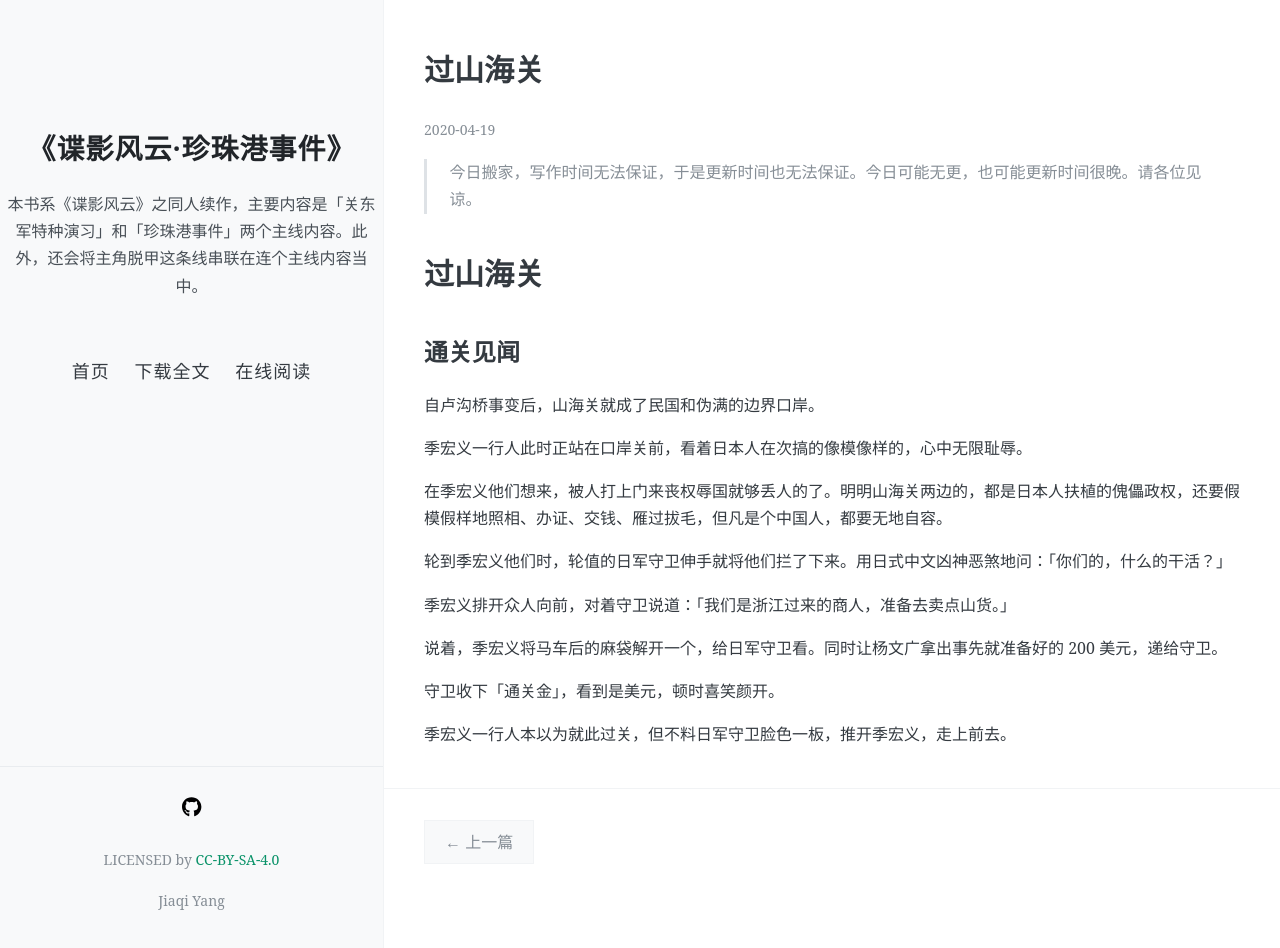
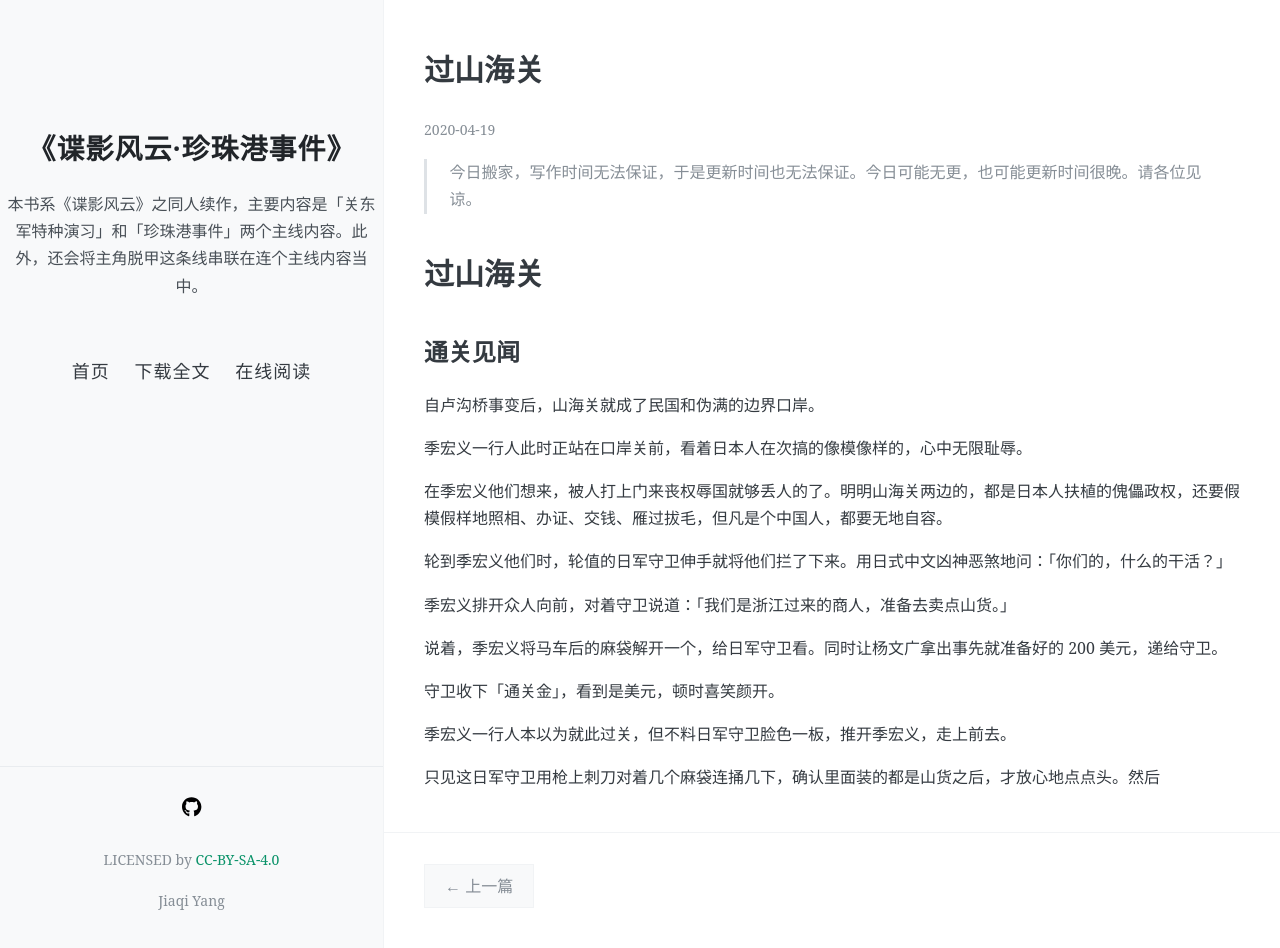
Before and after one commit to NingZhiheng/the-novel-pearl-harbor, a Jekyll site: the page built from docs/_posts/2020-04-19-过山海关.md, in a window 1280 px wide and 948 px high. Built offline with Jekyll 4.4.1, drawn with Linux system fonts in a browser that asks for light colours; nearby versions of some CDN libraries.

Commit message:
[sync] source synchronized: 2020-04-19 12:27:36

```diff
--- a/docs/_includes/04.md
+++ b/docs/_includes/04.md
@@ -18,4 +18,6 @@
 
 季宏义一行人本以为就此过关，但不料日军守卫脸色一板，推开季宏义，走上前去。
 
+只见这日军守卫用枪上刺刀对着几个麻袋连捅几下，确认里面装的都是山货之后，才放心地点点头。然后
+
 <!-- ![01](../../../../images/01.jpg "东北华北示意图") -->
```
